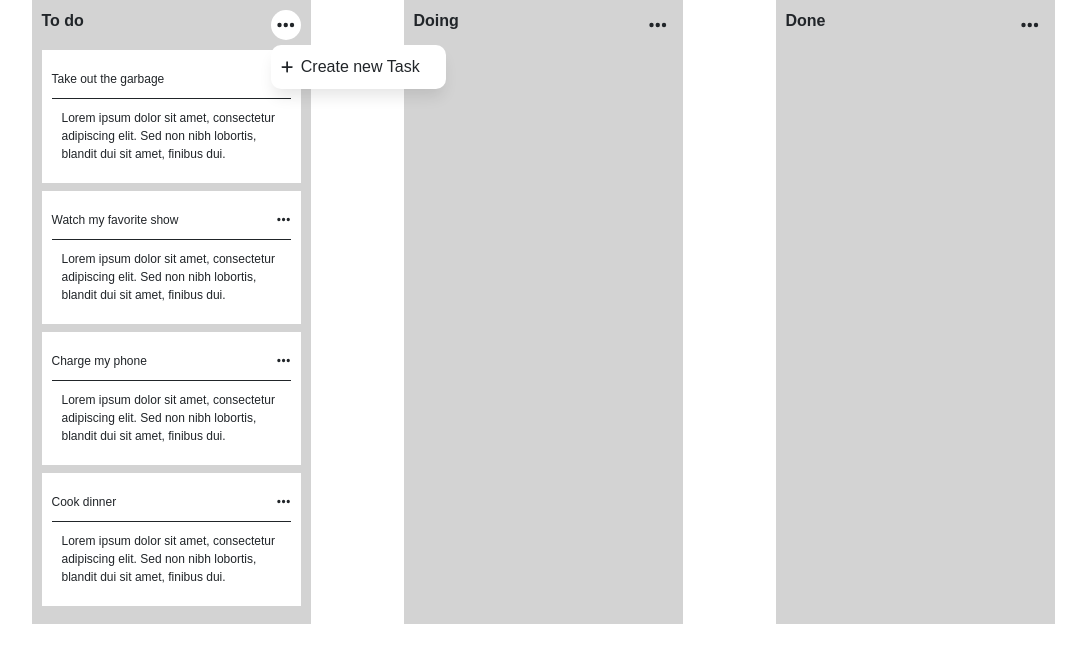
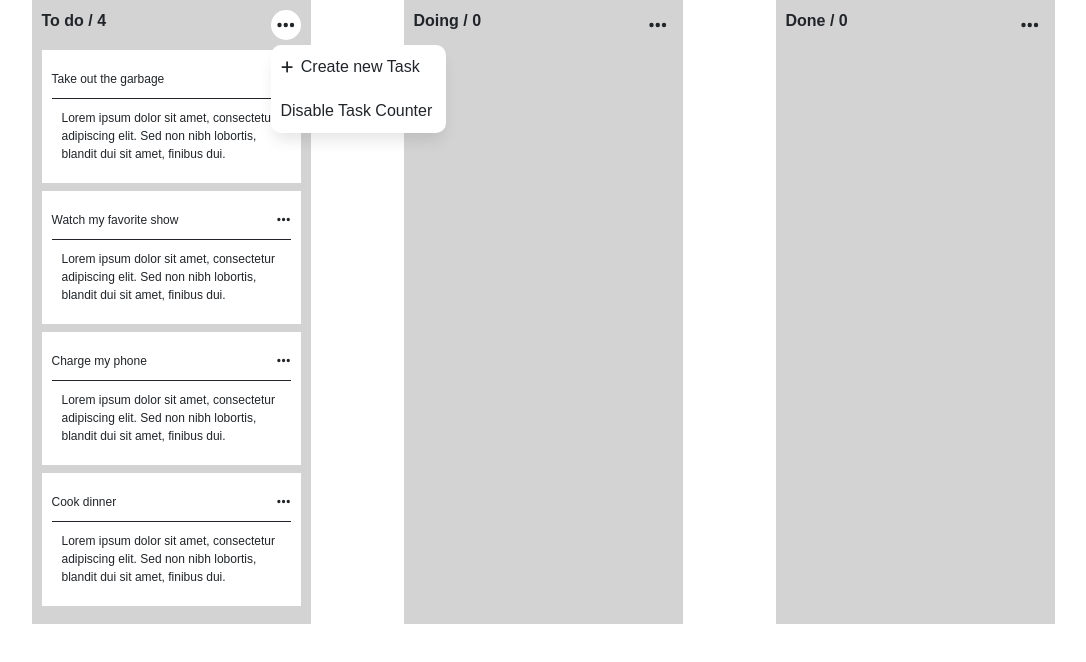
Before and after one commit to GabrielMoraez/todoList, a React (Vite) app: page / in a window 1280 px wide. Both pictures are taken after a click on the element 382 px from the left and 25 px from the top of the page. Shown: the top 662 px of the page, without its empty margins (97-1183 px from the left). Built offline with nearby package versions, Linux system fonts and the light colour scheme.

Commit message:
Creates a task counter for each column and adds a menu option to disable/enable it

```diff
--- a/src/components/Column/index.jsx
+++ b/src/components/Column/index.jsx
@@ -10,16 +10,21 @@ import './style.scss'
 
 export default function Column({title, columnId, tasks}) {
   const [menuCollapse, setMenuCollapse] = useState(false)
+  const [showTaskCounter, setShowTaskCounter] = useState(true)
+  const [taskCounter, setTaskCounter] = useState(0)
 
   const data = useSelector((state) => state.data)
   const dispatch = useDispatch()
+
+  useEffect(() => {
+    setTaskCounter(tasks.length)
+  }, [tasks])
 
   const handleToggleMenu = () => {
     setMenuCollapse(!menuCollapse)
   }
 
   const handleCreateTask = () => {
-    const column = data.columns[columnId]
     const tasksIds = Object.keys(data.tasks)
     const newTaskId = `task-${Number((tasksIds[tasksIds.length-1]).split('-')[1]) + 1}`
 
@@ -32,10 +37,14 @@ export default function Column({title, columnId, tasks}) {
     handleToggleMenu()
   }
 
+  const handleShowHideTaskCounter = () => {
+    setShowTaskCounter(!showTaskCounter)
+  }
+
   return (
     <div className='column'>
       <div className='column-header'>
-        <h1>{title}</h1>
+        <h1>{showTaskCounter ? `${title} / ${taskCounter}` : title}</h1>
         <div className='column-menu-container'>
           <div className={`column-menu-icon-wrapper ${menuCollapse && 'active'}`}  onClick={handleToggleMenu}>
             <FontAwesomeIcon size='lg' icon="fa-solid fa-ellipsis" />
@@ -46,6 +55,9 @@ export default function Column({title, columnId, tasks}) {
                 <li onClick={handleCreateTask}>
                   <FontAwesomeIcon size='sm' icon="fa-solid fa-plus" />
                   Create new Task
+                </li>
+                <li onClick={handleShowHideTaskCounter}>
+                  {showTaskCounter ? 'Disable Task Counter' : 'Enable Task Counter'}
                 </li>
               </ul>
             </div>
```
